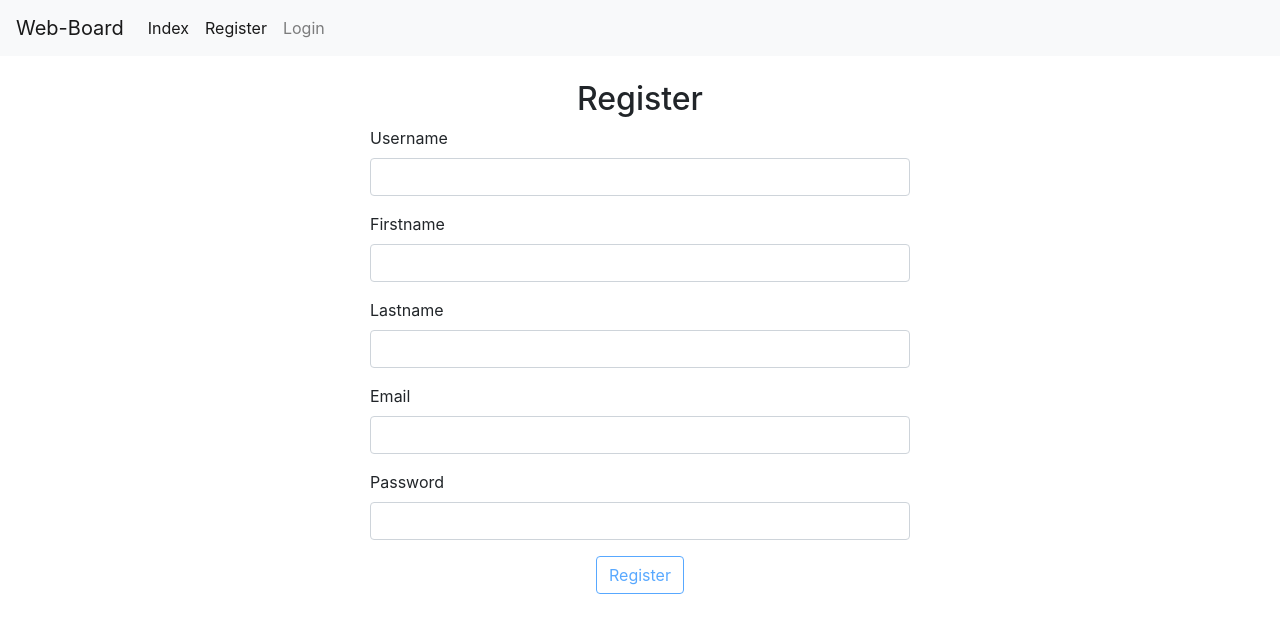
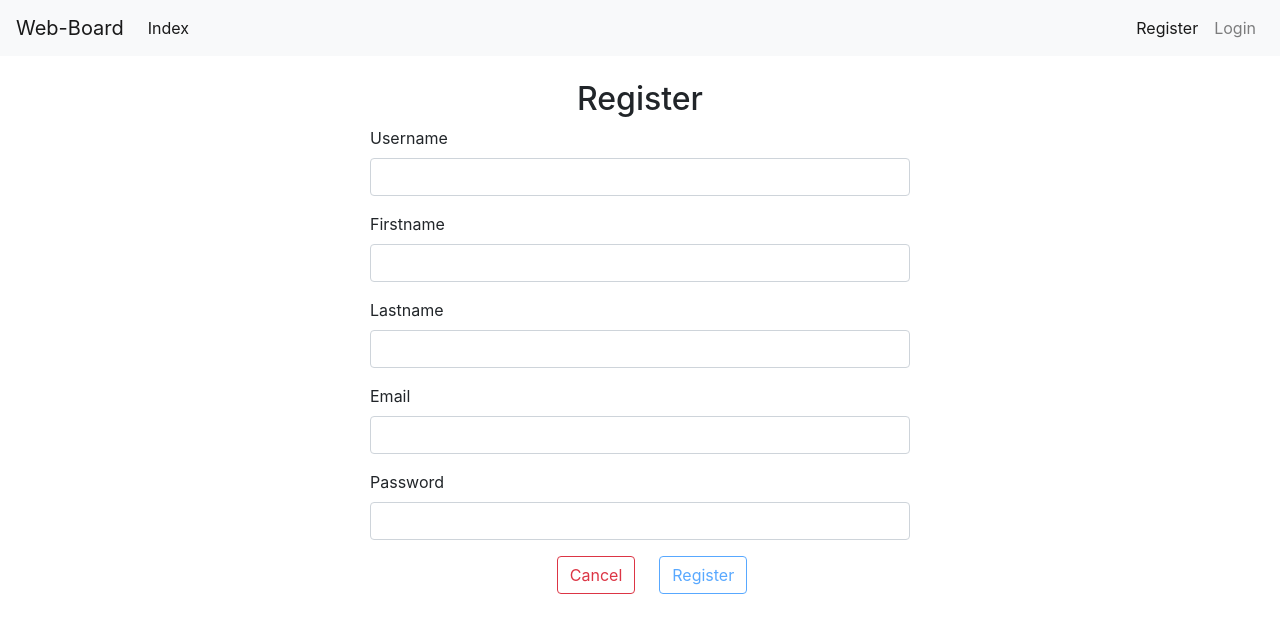
Before and after one commit to airman00002/angular-api, an Angular app: page /register in a window 1280 px wide. Shown: the top 632 px of the page. Built offline with nearby package versions, Linux system fonts and the light colour scheme.

Commit message:
AuthGuard

```diff
--- a/src/app/app-routing.module.ts
+++ b/src/app/app-routing.module.ts
@@ -12,9 +12,9 @@ const routes: Routes = [
   { path: '', component: IndexComponent },
   { path: 'register', component: RegisterComponent },
   { path: 'login', component: LoginComponent },
-  { path: 'user', component: UserComponent},
-  { path: 'create', component: CreatePostComponent},
-  { path: 'edit/:id', component: EditPostComponent},
+  { path: 'user', component: UserComponent,canActivate: [AuthGuard]},
+  { path: 'create', component: CreatePostComponent,canActivate: [AuthGuard]},
+  { path: 'edit/:id', component: EditPostComponent,canActivate: [AuthGuard]},
 ];
 
 @NgModule({
--- a/src/app/header/header.component.html
+++ b/src/app/header/header.component.html
@@ -20,22 +20,7 @@
         style="cursor: pointer"
         >Index </a>
       </li>
-      <li class="nav-item"
-      *ngIf="!isAuthenticated"
-      >
-        <a class="nav-link" routerLink="register" routerLinkActive="active"
-        style="cursor: pointer"
-        >Register</a
-        >
-      </li>
-      <li class="nav-item"
-      *ngIf="!isAuthenticated"
-      >
-        <a class="nav-link" routerLink="login" routerLinkActive="active"
-        style="cursor: pointer"
-        >Login</a
-        >
-      </li>
+
       <li class="nav-item dropdown"
       *ngIf="isAuthenticated"
       >
@@ -59,6 +44,22 @@
     <!--todo  -->
     <ul class="navbar-nav">
       <li class="nav-item"
+      *ngIf="!isAuthenticated"
+      >
+        <a class="nav-link" routerLink="register" routerLinkActive="active"
+        style="cursor: pointer"
+        >Register</a
+        >
+      </li>
+      <li class="nav-item"
+      *ngIf="!isAuthenticated"
+      >
+        <a class="nav-link" routerLink="login" routerLinkActive="active"
+        style="cursor: pointer"
+        >Login</a
+        >
+      </li>
+      <li class="nav-item"
       *ngIf="isAuthenticated"
       >
         <a class="nav-link" style="cursor: pointer"
--- a/src/app/login/login.component.html
+++ b/src/app/login/login.component.html
@@ -1,50 +1,35 @@
 <div class="container">
   <div class="row">
     <div class="col-sm-12 offset-3 col-md-6 my-4">
-      <h2 class="text-center" >Login</h2>
-      <div class="alert alert-danger" *ngIf="error" >
+      <h2 class="text-center">Login</h2>
+      <div class="alert alert-danger" *ngIf="error">
         {{error}}
       </div>
-      <div class="text-center" *ngIf="isLoading" >
-        <p><app-loading-spinner></app-loading-spinner></p>
+      <div class="text-center" *ngIf="isLoading">
+        <p>
+          <app-loading-spinner></app-loading-spinner>
+        </p>
       </div>
-      <form #loginForm="ngForm" (ngSubmit)="onLogin(loginForm)" *ngIf="!isLoading" >
+      <form #loginForm="ngForm" (ngSubmit)="onLogin(loginForm)" *ngIf="!isLoading">
         <div class="form-group">
           <label for="email">Email</label>
-          <input
-            type="email"
-            name="email"
-            id="email"
-            ngModel
-            required
-            email
-            class="form-control"
-
-            #email="ngModel"
-          />
-          <div *ngIf="!email.valid && email.touched" class="color" > <span>Email invalid !</span> </div>
+          <input type="email" name="email" id="email" ngModel required email class="form-control" #email="ngModel" />
+          <div *ngIf="!email.valid && email.touched" class="color"> <span>Email invalid !</span> </div>
         </div>
         <div class="form-group">
           <label for="password">Password</label>
-          <input
-            type="password"
-            name="password"
-            id="password"
-            ngModel
-            required
-            class="form-control"
-           minlength="6"
-            #password="ngModel"
-          />
-          <div *ngIf="!password.valid && password.touched" class="color" > <span>Password invalid !</span> </div>
+          <input type="password" name="password" id="password" ngModel required class="form-control" minlength="6"
+            #password="ngModel" />
+          <div *ngIf="!password.valid && password.touched" class="color"> <span>Password invalid !</span> </div>
 
         </div>
         <div class="form-group text-center">
-          <button
-            class="btn btn-outline-primary"
-            type="submit"
-            [disabled]="!loginForm.valid"
-          >
+
+          <button class="btn btn-outline-danger mx-4" type="button" (click)="onCancel()">
+            Cancel
+          </button>
+
+          <button class="btn btn-outline-primary" type="submit" [disabled]="!loginForm.valid">
             Login
           </button>
         </div>
--- a/src/app/login/login.component.ts
+++ b/src/app/login/login.component.ts
@@ -46,4 +46,7 @@ export class LoginComponent implements OnInit {
       }
     );
   }
+  onCancel() {
+    this.router.navigate(['']);
+  }
 }
--- a/src/app/register/register.component.html
+++ b/src/app/register/register.component.html
@@ -67,6 +67,13 @@
         </div>
         <div class="form-group text-center">
           <button
+            class="btn btn-outline-danger mx-4"
+            type="button"
+            (click)="onCancel()"
+          >
+            Cancel
+          </button>
+          <button
             class="btn btn-outline-primary"
             type="submit"
             [disabled]="!registerForm.valid"
--- a/src/app/register/register.component.ts
+++ b/src/app/register/register.component.ts
@@ -12,10 +12,10 @@ import { AuthResponseData, AuthService } from '../auth/auth.service';
 export class RegisterComponent implements OnInit {
   registerForm!: FormGroup;
   isLoading = false;
-  error:any=null;
-  authObs:any;
+  error: any = null;
+  authObs: any;
 
-  constructor(private authService: AuthService,private router : Router) {}
+  constructor(private authService: AuthService, private router: Router) {}
 
   ngOnInit() {
     this.registerForm = new FormGroup({
@@ -38,9 +38,7 @@ export class RegisterComponent implements OnInit {
     let authObs: Observable<AuthResponseData>;
     this.isLoading = true;
 
-
-      authObs = this.authService.signup(email, password);
-
+    authObs = this.authService.signup(email, password);
 
     authObs.subscribe(
       (resData) => {
@@ -57,5 +55,7 @@ export class RegisterComponent implements OnInit {
 
     this.registerForm.reset();
   }
-
+  onCancel() {
+    this.router.navigate([''])
   }
+}
```
Also changed, not shown: 1 other file (tests, documents, lock files or other folders).
